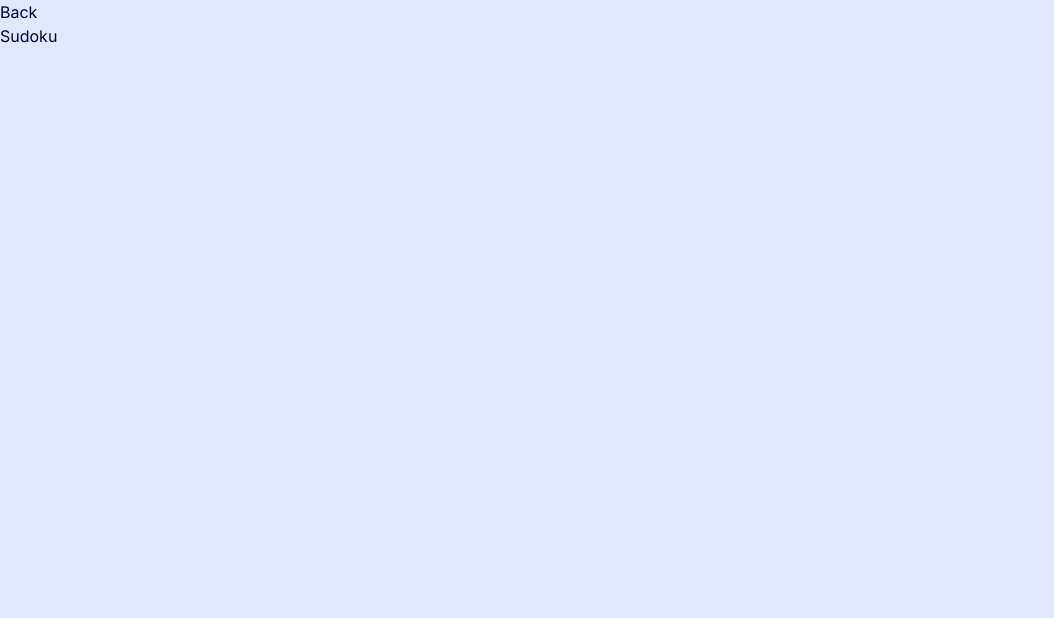
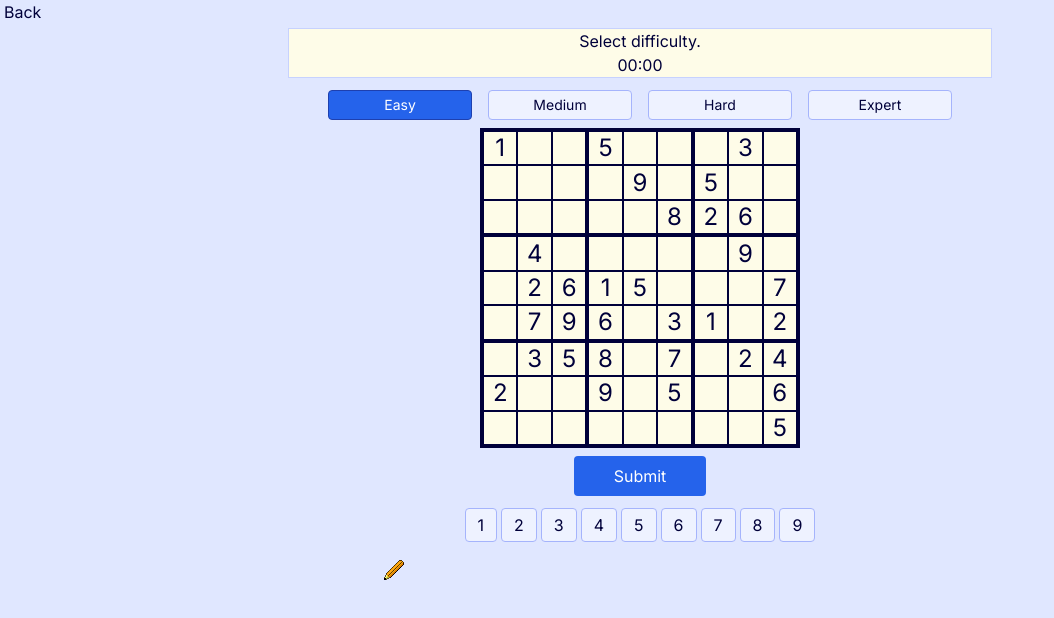
Before and after one commit to StellyITA/puzzle-challenge, a Next.js app: page /sudoku in a window 1280 px wide. Shown: the top 618 px of the page, without its empty margins (0-1054 px from the left). Built offline with nearby package versions, Linux system fonts and the light colour scheme.

Commit message:
feat: add sudoku UI

```diff
--- a/package.json
+++ b/package.json
@@ -17,5 +17,8 @@
     "react": "18.2.0",
     "react-dom": "18.2.0",
     "tailwindcss": "3.3.2"
+  },
+  "devDependencies": {
+    "@tailwindcss/aspect-ratio": "^0.4.2"
   }
 }
--- a/src/app/sudoku/page.jsx
+++ b/src/app/sudoku/page.jsx
@@ -1,13 +1,51 @@
-import Link from 'next/link'
+'use client'
+
+import Link from 'next/link';
+import Image from 'next/image';
+import Grid from '../../components/Grid.jsx';
+
+import pencilIcon from '/public/images/pencilmark.png';
+
+import { useState } from 'react';
 
 export default function Sudoku() {
+
+	const difficulties = ["Easy","Medium","Hard","Expert"];
+
+	const [difficulty,setDiff] = useState(difficulties[0]);
+
+	const numbers = Array.from({ length: 9 }, (v,i) => i + 1);
+
 	return (
-		<>
-		<Link
-			href='/'
-			className='hover:text-indigo-900'
-		>Back</Link>
-		<h1>Sudoku</h1>
-		</>
+		<div className='h-screen'>
+			<Link
+				href='/'
+				className='ml-1 hover:text-indigo-900'
+			>Back</Link>
+				<div className='text-center border border-indigo-200 m-1 sm:mr-36 sm:ml-36 md:mr-48 md:ml-48 sm:mr-36 sm:ml-36 lg:mr-72 lg:ml-72 bg-yellow-50'>
+					Select difficulty.
+					<br/>
+					00:00
+				</div>
+				<div className='grid grid-cols-4 sm:pr-36 sm:pl-36 md:pr-48 md:pl-48 lg:pr-80 lg:pl-80'>
+					{difficulties.map(diff => (
+						<button className={`m-2 p-1 ${diff != difficulty ? "bg-indigo-50 active:bg-indigo-200 hover:bg-indigo-200 border border-indigo-300" : "bg-blue-600 active:bg-blue-700 hover:bg-blue-700 border border-blue-800 text-white"} rounded sm:text-sm`}>{diff}</button>
+					))}
+				</div>
+				<div className='flex justify-center'>
+					<Grid/>
+				</div>
+				<div className='flex justify-center'>
+					{numbers.map(n => (
+						<button className='m-0.5 mt-3 p-3 pt-1 pb-1 bg-indigo-50 active:bg-indigo-200 hover:bg-indigo-200 border border-indigo-300 rounded'>{n}</button>
+					))}
+				</div>
+				<button>
+					<Image
+						src={pencilIcon}
+						className="m-4 sm:ml-96"
+					/>
+				</button>
+		</div>
 	)
 }
--- /dev/null
+++ b/src/components/Grid.jsx
@@ -0,0 +1,35 @@
+'use client'
+
+import { useState, useEffect } from 'react';
+
+import SudokuMaker from '../controllers/SudokuMaker.js'
+const puzzleMaker = new SudokuMaker;
+
+export default function Grid() {
+
+	const [puzzle,setPuzzle] = useState({
+		puzzle: [],
+		removed: []
+	});
+
+	useEffect(() => {
+		setPuzzle(puzzleMaker.getPuzzle("easy"))
+	}, []);
+
+	return (
+		<form>
+			<div className='aspect-square sm:h-80 bg-yellow-50 grid grid-cols-3 border-2 border-indigo-dark'>{puzzle.puzzle.map(region => (
+				<div className='text-2xl grid grid-cols-3 border border-indigo-dark'>{region.map(cell => (
+					cell == "" ? <input inputmode='none' className='text-center text-gray-orange bg-yellow-50 border border-indigo-dark focus:outline-none'/> : <div className="flex items-center justify-center border border-indigo-dark">{cell}</div>
+				))}</div>
+			))}</div>
+			<div className="flex justify-center">
+				<input
+					type="submit"
+					value="Submit"
+					className="mt-2 p-2 pl-10 pr-10 bg-blue-600 text-white hover:bg-blue-700 active:bg-blue-700 rounded"
+				/>
+			</div>
+		</form>
+	)
+}
--- a/tailwind.config.js
+++ b/tailwind.config.js
@@ -1,11 +1,6 @@
 /** @type {import('tailwindcss').Config} */
 module.exports = {
   content: [
-    './src/pages/**/*.{js,ts,jsx,tsx,mdx}',
-    './src/components/**/*.{js,ts,jsx,tsx,mdx}',
-    './src/app/**/*.{js,ts,jsx,tsx,mdx}',
-  ],
-  purge: [
     './src/pages/**/*.{js,ts,jsx,tsx,mdx}',
     './src/components/**/*.{js,ts,jsx,tsx,mdx}',
     './src/app/**/*.{js,ts,jsx,tsx,mdx}',
@@ -16,8 +11,11 @@ module.exports = {
 				indigo: {
 					dark: '#00003a',
 				},
+				gray: {
+					orange: '#6F6F60'
+				}
 			},
 		},
   },
-  plugins: [],
+  plugins: []
 }
```
Also changed, not shown: public/images/pencilmark.png (added), 1 other file (tests, documents, lock files or other folders).
